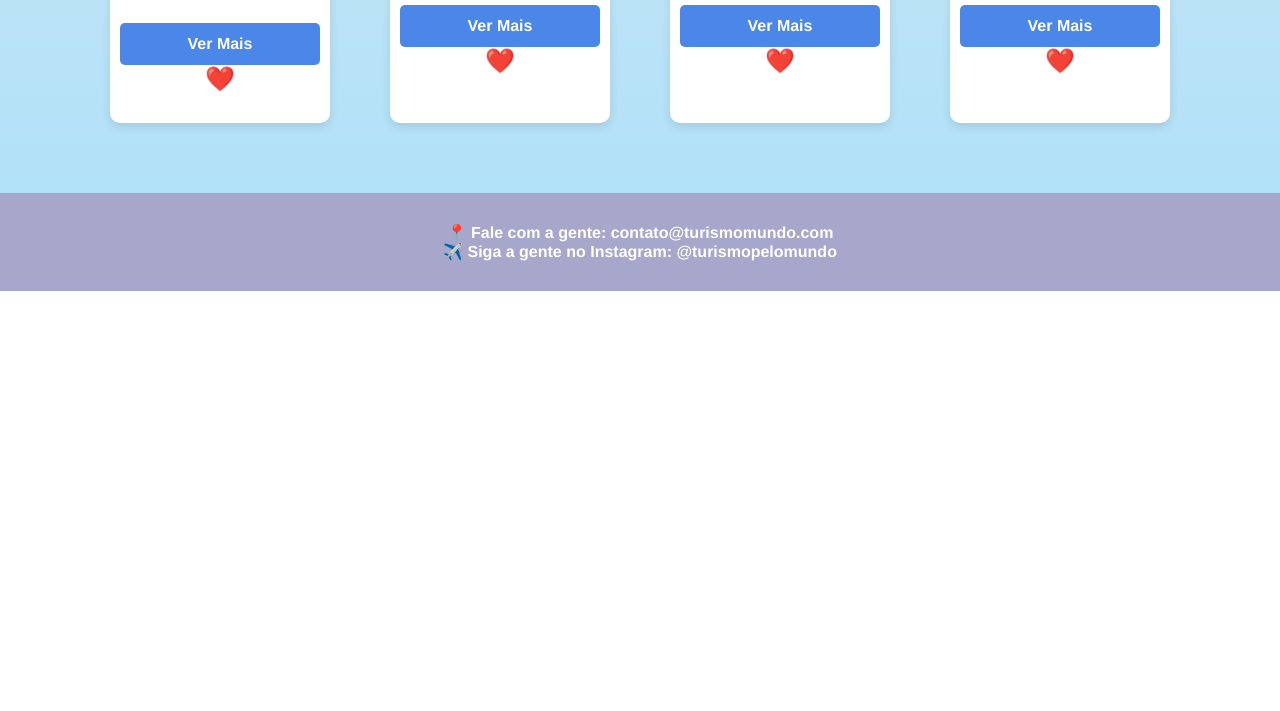
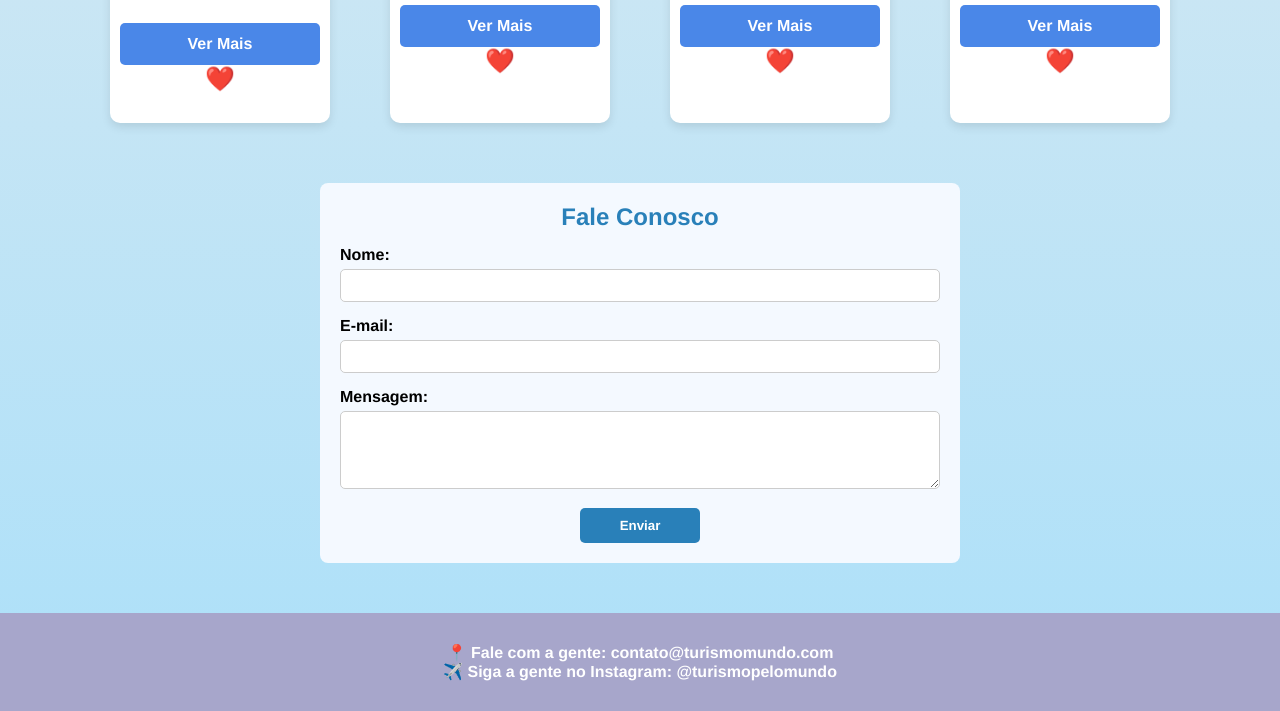
Before and after one commit to gukley/Code-Catalogo, a plain HTML site: page Projeto/index.html in a window 1280 px wide. Shown: the part 1312-2023 px from the top of the page. Before the commit the page ends 1603 px from the top, so only its background shows below. Drawn offline with Linux system fonts and the light colour scheme.

Commit message:
Adicionando novas funcionalidades do Css

```diff
--- a/Projeto/css/styles.css
+++ b/Projeto/css/styles.css
@@ -221,3 +221,50 @@ formulario h2 {
   transform: scale(1.3);
   outline: none;
 }
+
+/* Estilizando o formulario */
+.contact-section {
+  max-width: 600px;
+  margin: 40px auto;
+  padding: 20px;
+  background: #f4f9ff;
+  border-radius: 8px;
+}
+
+.contact-section h2 {
+  text-align: center;
+  margin-bottom: 15px;
+  color: #2980b9;
+}
+
+.contact-form label {
+  display: block;
+  margin-bottom: 5px;
+  font-weight: 600;
+}
+
+.contact-form input,
+.contact-form textarea {
+  width: 100%;
+  padding: 8px;
+  margin-bottom: 15px;
+  border: 1.5px solid #ccc;
+  border-radius: 5px;
+  box-sizing: border-box;
+}
+
+.contact-form button {
+  display: block;
+  width: 120px;
+  margin: 0 auto;
+  padding: 10px;
+  background: #2980b9;
+  color: #fff;
+  border: none;
+  border-radius: 5px;
+  cursor: pointer;
+}
+
+.contact-form button:hover {
+  background: #1c5980;
+}
--- a/Projeto/index.html
+++ b/Projeto/index.html
@@ -9,7 +9,7 @@
 <body>
 <nav class="navbar">
   <div class="navbar-container">
-    <h2 class="logo">Turismo 🌍</h2>
+    <h2 class="logo">Pontos & Paisgens 🌍</h2>
     <ul class="nav-links">
       <li><a href="#galeria">Galeria</a></li>
        </ul>
@@ -139,6 +139,22 @@
             </div>
         </div>
     </div>
+
+    <section id="contato" class="contact-section">
+  <h2>Fale Conosco</h2>
+  <form action="#" method="post" class="contact-form">
+    <label for="nome">Nome:</label>
+    <input type="text" id="nome" name="nome" required>
+
+    <label for="email">E-mail:</label>
+    <input type="email" id="email" name="email" required>
+
+    <label for="mensagem">Mensagem:</label>
+    <textarea id="mensagem" name="mensagem" rows="4" required></textarea>
+
+    <button type="submit" class="btn">Enviar</button>
+  </form>
+</section>
     <footer class="footer">
   <p>📍 Fale com a gente: contato@turismomundo.com</p>
   <p>✈️ Siga a gente no Instagram: @turismopelomundo</p>
```
